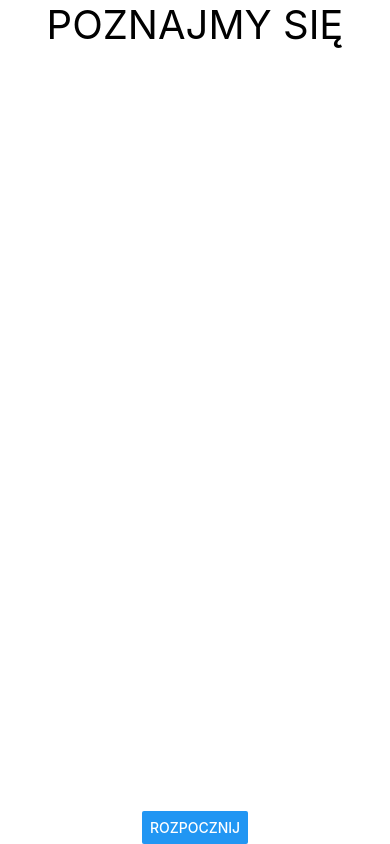
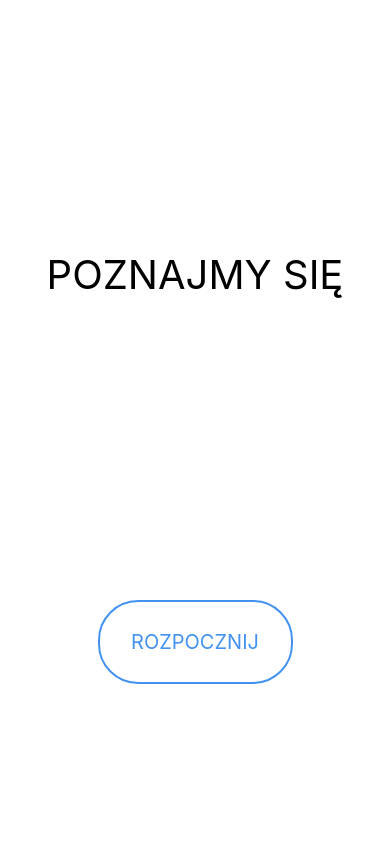
Before and after one commit to VengelStudio/poznajmy-sie, a React Native app: screen / in a window 390 px wide. Built offline with nearby package versions, Linux system fonts and the light colour scheme.

Commit message:
Add basic styles to WelcomePage component

```diff
--- a/Components/WelcomePage.tsx
+++ b/Components/WelcomePage.tsx
@@ -1,12 +1,14 @@
 import React, {Component} from 'react';
-import {Text, Button, View, StyleSheet} from 'react-native';
+import {Text, TouchableOpacity, Image, View, StyleSheet} from 'react-native';
 
 export default class WelcomePage extends Component {
   render() {
     return (
       <View style={styles.welcomePageWrapper}>
         <Text style={styles.header}>POZNAJMY SIĘ</Text>
-        <Button title="ROZPOCZNIJ" style={styles.button}></Button>
+        <TouchableOpacity style={styles.startButton}>
+          <Text style={styles.startButtonText}>ROZPOCZNIJ</Text>
+        </TouchableOpacity>
       </View>
     );
   }
@@ -14,6 +16,7 @@ export default class WelcomePage extends Component {
 
 const styles = StyleSheet.create({
   header: {
+    marginTop: 250,
     fontSize: 40,
   },
   welcomePageWrapper: {
@@ -22,4 +25,19 @@ const styles = StyleSheet.create({
     justifyContent: 'space-between',
     alignItems: 'center',
   },
+  startButton: {
+    display: 'flex',
+    height: '10%',
+    width: '50%',
+    borderRadius: 40,
+    borderWidth: 2,
+    borderColor: '#4392F1',
+    justifyContent: 'center',
+    alignItems: 'center',
+    marginBottom: 160,
+  },
+  startButtonText: {
+    fontSize: 20,
+    color: '#4392F1',
+  },
 });
```
Also changed, not shown: Assets/startButton.svg (added).
